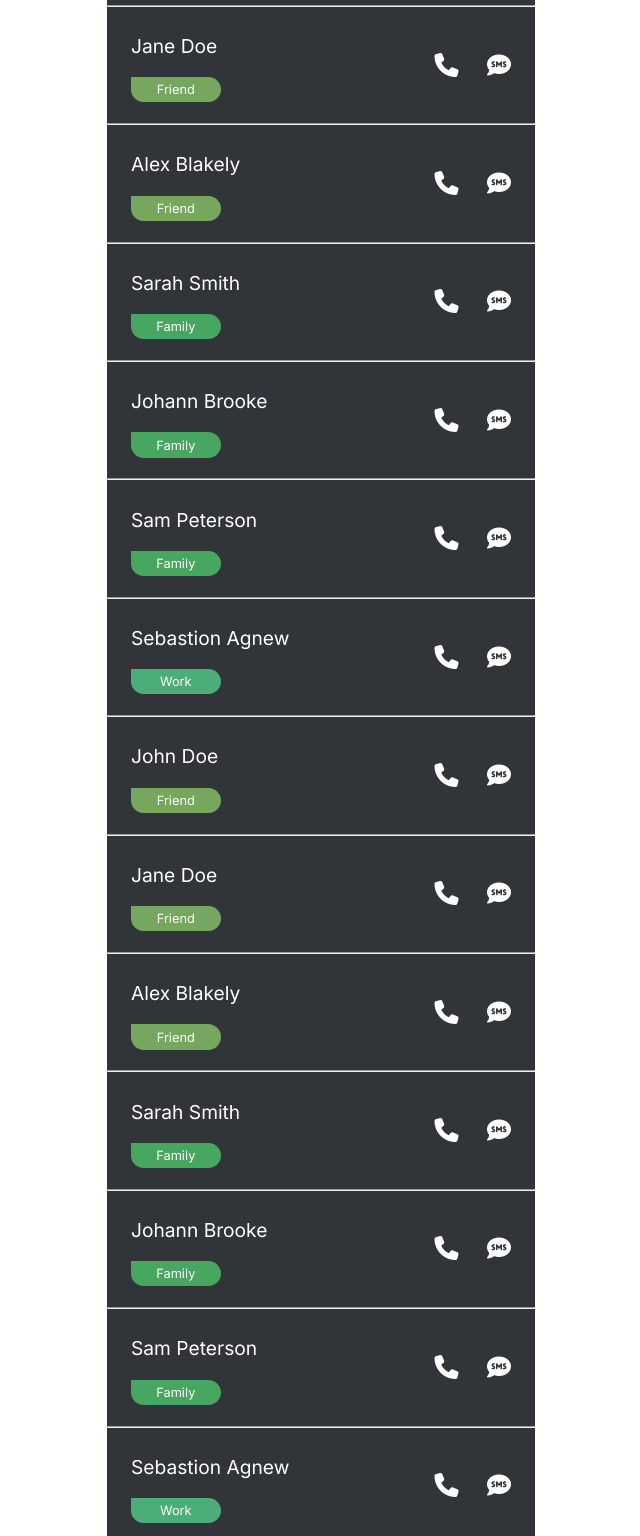
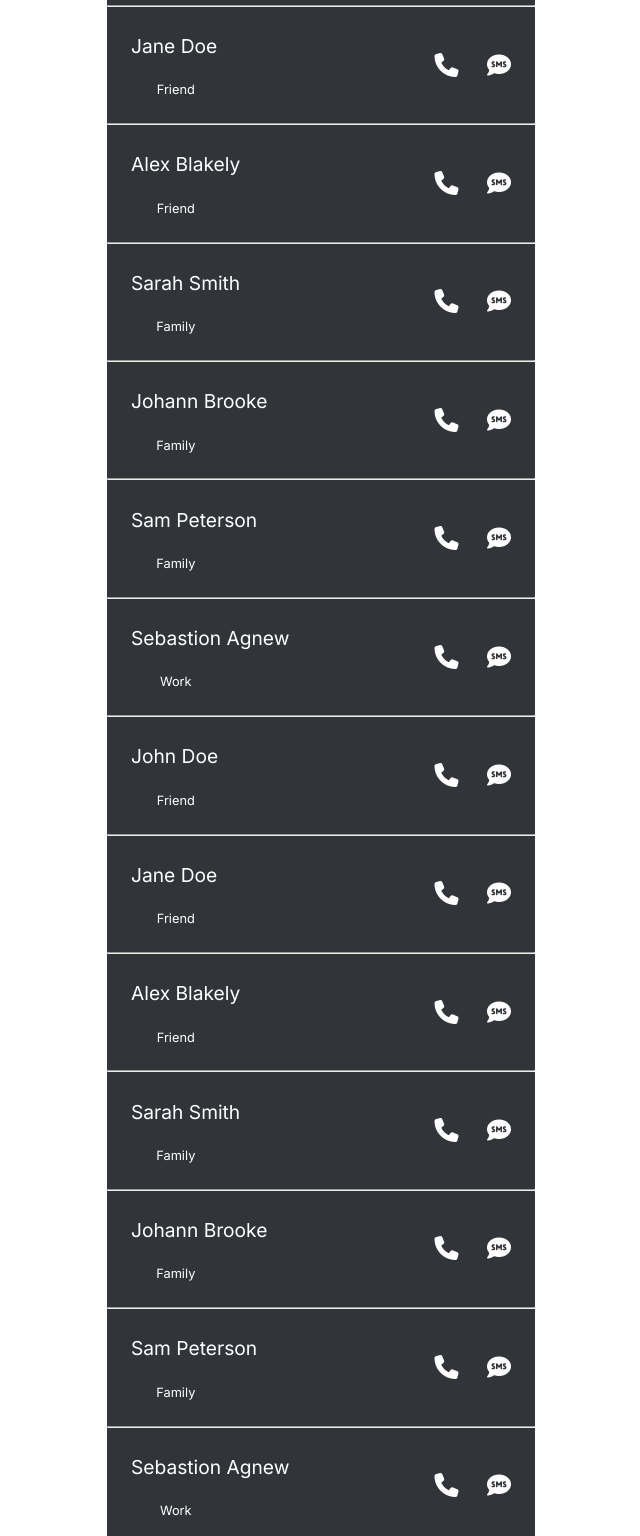
Before and after one commit to divanov11/contacts-list, a plain HTML site: page index.html in a window 1280 px wide. Shown: the part 203-1739 px from the top of the page, without its empty margins (319-959 px from the left). Drawn offline with Linux system fonts and the light colour scheme.

Commit message:
Update index.html
Removed Extra "friend", "family" and "work" class from relationship tab

```diff
--- a/index.html
+++ b/index.html
@@ -34,7 +34,7 @@
 					<div class="contact-section">
 						<li class="list__item">
 							<p class="contact-name">John Doe</p>
-							<p class="relationship friend">Friend</p>
+							<p class="relationship">Friend</p>
 						</li>
 
 						<li class="list__item">
@@ -50,7 +50,7 @@
 					<div class="contact-section">
 						<li class="list__item">
 							<p class="contact-name">Jane Doe</p>
-							<p class="relationship friend">Friend</p>
+							<p class="relationship">Friend</p>
 						</li>
 
 						<li class="list__item">
@@ -66,7 +66,7 @@
 					<div class="contact-section">
 						<li class="list__item">
 							<p class="contact-name">Alex Blakely</p>
-							<p class="relationship friend">Friend</p>
+							<p class="relationship">Friend</p>
 						</li>
 
 						<li class="list__item">
@@ -82,7 +82,7 @@
 					<div class="contact-section">
 						<li class="list__item">
 							<p class="contact-name">Sarah Smith</p>
-							<p class="relationship family">Family</p>
+							<p class="relationship">Family</p>
 						</li>
 						<li class="list__item">
 							<i class="fas fa-phone"></i>
@@ -97,7 +97,7 @@
 					<div class="contact-section">
 						<li class="list__item">
 							<p class="contact-name">Johann Brooke</p>
-							<p class="relationship family">Family</p>
+							<p class="relationship">Family</p>
 						</li>
 						<li class="list__item">
 							<i class="fas fa-phone"></i>
@@ -113,7 +113,7 @@
 					<div class="contact-section">
 						<li class="list__item">
 							<p class="contact-name">Sam Peterson</p>
-							<p class="relationship family">Family</p>
+							<p class="relationship">Family</p>
 						</li>
 						<li class="list__item">
 							<i class="fas fa-phone"></i>
@@ -128,7 +128,7 @@
 					<div class="contact-section">
 						<li class="list__item">
 							<p class="contact-name">Sebastion Agnew</p>
-							<p class="relationship work">Work</p>
+							<p class="relationship">Work</p>
 						</li>
 						<li class="list__item">
 							<i class="fas fa-phone"></i>
@@ -143,7 +143,7 @@
 					<div class="contact-section">
 						<li class="list__item">
 							<p class="contact-name">John Doe</p>
-							<p class="relationship friend">Friend</p>
+							<p class="relationship">Friend</p>
 						</li>
 						<li class="list__item">
 							<i class="fas fa-phone"></i>
@@ -156,7 +156,7 @@
 				<div class="contact-section">
 					<li class="list__item">
 						<p class="contact-name">Jane Doe</p>
-						<p class="relationship friend">Friend</p>
+						<p class="relationship">Friend</p>
 					</li>
 					<li class="list__item">
 						<i class="fas fa-phone"></i>
@@ -170,7 +170,7 @@
 					<div class="contact-section">
 						<li class="list__item">
 							<p class="contact-name">Alex Blakely</p>
-							<p class="relationship friend">Friend</p>
+							<p class="relationship">Friend</p>
 						</li>
 						<li class="list__item">
 							<i class="fas fa-phone"></i>
@@ -185,7 +185,7 @@
 					<div class="contact-section">
 						<li class="list__item">
 							<p class="contact-name">Sarah Smith</p>
-							<p class="relationship family">Family</p>
+							<p class="relationship">Family</p>
 						</li>
 						<li class="list__item">
 							<i class="fas fa-phone"></i>
@@ -200,7 +200,7 @@
 					<div class="contact-section">
 						<li class="list__item">
 							<p class="contact-name">Johann Brooke</p>
-							<p class="relationship family">Family</p>
+							<p class="relationship">Family</p>
 						</li>
 						<li class="list__item">
 							<i class="fas fa-phone"></i>
@@ -215,7 +215,7 @@
 					<div class="contact-section">
 						<li class="list__item">
 							<p class="contact-name">Sam Peterson</p>
-							<p class="relationship family">Family</p>
+							<p class="relationship">Family</p>
 						</li>
 						<li class="list__item">
 							<i class="fas fa-phone"></i>
@@ -230,7 +230,7 @@
 					<div class="contact-section">
 						<li class="list__item">
 							<p class="contact-name">Sebastion Agnew</p>
-							<p class="relationship work">Work</p>
+							<p class="relationship">Work</p>
 						</li>
 						<li class="list__item">
 							<i class="fas fa-phone"></i>
```
